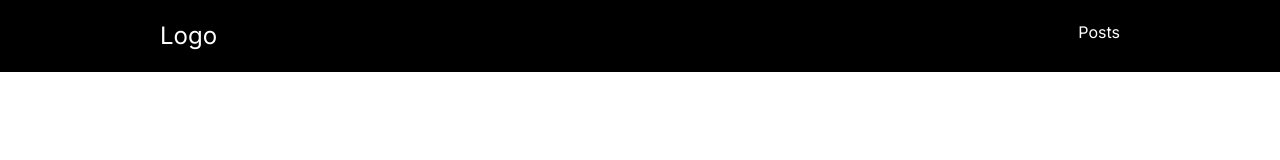
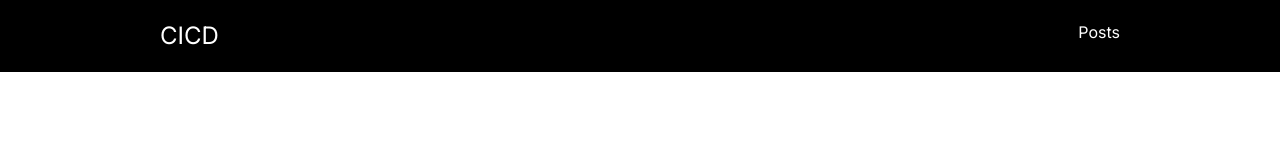
Before and after one commit to asif0062/next-practice-1, a Next.js app: page / in a window 1280 px wide. Shown: the top 160 px of the page. Built offline with nearby package versions, Linux system fonts and the light colour scheme.

Commit message:
test CICD

```diff
--- a/src/components/header/header.jsx
+++ b/src/components/header/header.jsx
@@ -5,7 +5,7 @@ const Header = () => {
   return (
     <div className="bg-black text-white px-40 py-5 flex justify-between">
       <Link className="text-2xl" href={`/`}>
-        Logo
+        CICD
       </Link>
       <Link className="text-md" href={`/posts`}>
         Posts
```
